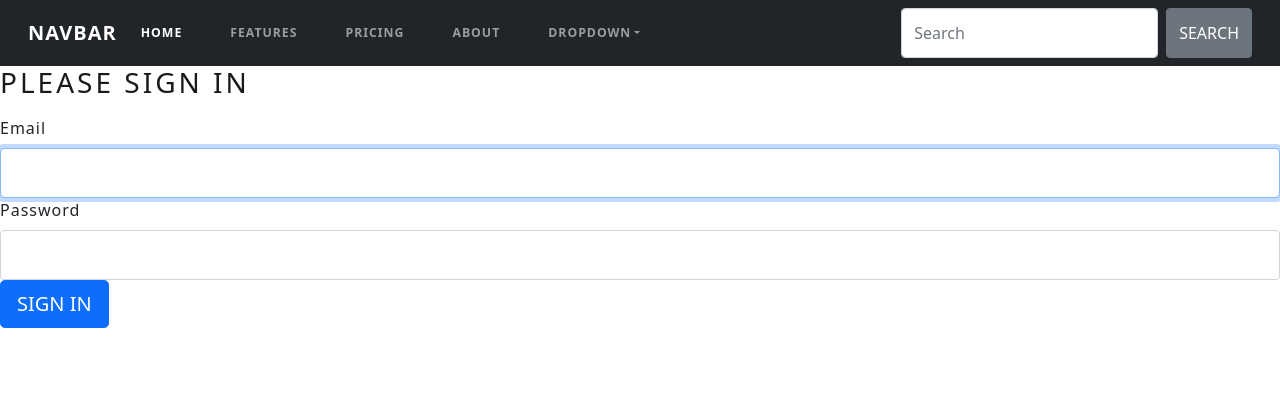
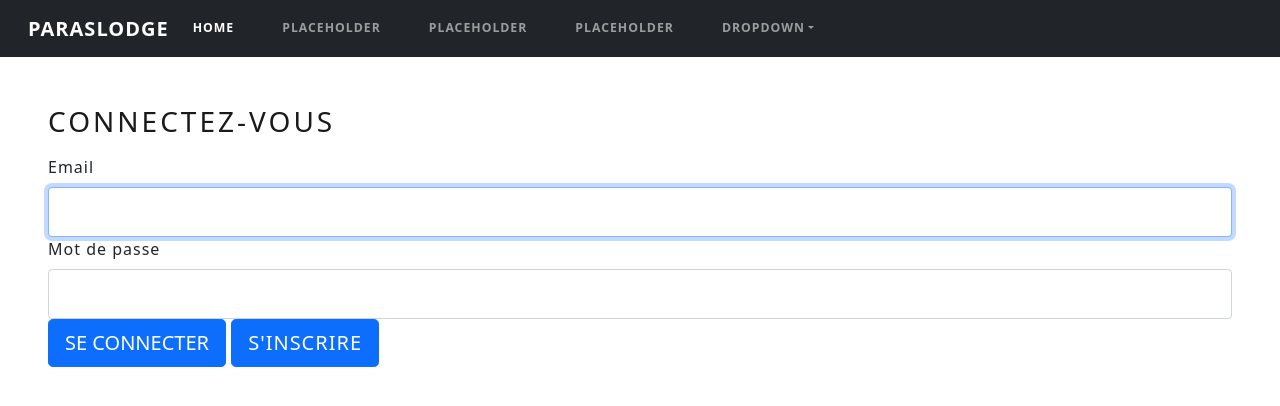
Before and after one commit to rayanSalhi/ProjectHotel, a Symfony app: template templates/security/login.html.twig in a window 1280 px wide. Shown: the top 406 px of the page. Run offline with Twig, Linux system fonts and the light colour scheme; the template is opened without the code that fills it, so the values that code supplies are empty; some libraries are stand-ins or nearby versions.

Commit message:
travail sur la vue et redirection

```diff
--- a/src/Form/RegistrationFormType.php
+++ b/src/Form/RegistrationFormType.php
@@ -24,7 +24,7 @@ class RegistrationFormType extends AbstractType
     {
         $builder
 
-            ->add('FirstName', TextType::class, [
+            ->add('LastName', TextType::class, [
                 'label' => 'Votre nom',
                 'constraints' => new Length([
                     'min' => 2,
@@ -35,7 +35,7 @@ class RegistrationFormType extends AbstractType
                 ]
             ])
 
-            ->add('LastName', TextType::class, [
+            ->add('FirstName', TextType::class, [
                 'label' => 'Votre prénom',
                 'constraints' => new Length([
                     'min' => 2,
--- a/templates/base.html.twig
+++ b/templates/base.html.twig
@@ -20,8 +20,52 @@
 		{% endblock %}
 	</head>
 	<body>
-		{% block body %}
-		{% endblock %}
+
+
+		{% if block ('nav') is defined %}
+			<nav class="navbar navbar-expand-lg navbar-dark bg-dark">
+				<div class="container-fluid">
+					<a class="navbar-brand" href="{{ path('home')}}">ParasLodge</a>
+					<button class="navbar-toggler" type="button" data-bs-toggle="collapse" data-bs-target="#navbarColor02" aria-controls="navbarColor02" aria-expanded="false" aria-label="Toggle navigation">
+						<span class="navbar-toggler-icon"></span>
+					</button>
+					<div class="collapse navbar-collapse" id="navbarColor02">
+						<ul class="navbar-nav me-auto">
+							<li class="nav-item">
+								<a class="nav-link active" href="#">Home
+									<span class="visually-hidden">(current)</span>
+								</a>
+							</li>
+							<li class="nav-item">
+								<a class="nav-link" href="#">placeholder</a>
+							</li>
+							<li class="nav-item">
+								<a class="nav-link" href="#">placeholder</a>
+							</li>
+							<li class="nav-item">
+								<a class="nav-link" href="#">placeholder</a>
+							</li>
+							<li class="nav-item dropdown">
+								<a class="nav-link dropdown-toggle" data-bs-toggle="dropdown" href="#" role="button" aria-haspopup="true" aria-expanded="false">Dropdown</a>
+								<div class="dropdown-menu">
+									<a class="dropdown-item" href="#">placeholder</a>
+									<a class="dropdown-item" href="#">placeholder</a>
+									<a class="dropdown-item" href="#">placeholder</a>
+									<div class="dropdown-divider"></div>
+									<a class="dropdown-item" href="#">placeholder</a>
+								</div>
+							</li>
+						</ul>
+						{# <form class="d-flex">
+							<input class="form-control me-sm-2" type="text" placeholder="Search">
+							<button class="btn btn-secondary my-2 my-sm-0" type="submit">Search</button>
+						</form> #}
+					</div>
+				</div>
+			</nav>
+		{% endif %}
+
+		{% block body %}{% endblock %}
 		<script src="https://cdn.jsdelivr.net/npm/bootstrap@5.0.2/dist/js/bootstrap.bundle.min.js" integrity="sha384-MrcW6ZMFYlzcLA8Nl+NtUVF0sA7MsXsP1UyJoMp4YLEuNSfAP+JcXn/tWtIaxVXM" crossorigin="anonymous"></script>
 	</body>
-</html>
+</html></body></html>
--- a/templates/security/login.html.twig
+++ b/templates/security/login.html.twig
@@ -4,48 +4,11 @@
 {% endblock %}
 
 {% block body %}
-	<nav class="navbar navbar-expand-lg navbar-dark bg-dark">
-		<div class="container-fluid">
-			<a class="navbar-brand" href="#">Navbar</a>
-			<button class="navbar-toggler" type="button" data-bs-toggle="collapse" data-bs-target="#navbarColor02" aria-controls="navbarColor02" aria-expanded="false" aria-label="Toggle navigation">
-				<span class="navbar-toggler-icon"></span>
-			</button>
-			<div class="collapse navbar-collapse" id="navbarColor02">
-				<ul class="navbar-nav me-auto">
-					<li class="nav-item">
-						<a class="nav-link active" href="#">Home
-							<span class="visually-hidden">(current)</span>
-						</a>
-					</li>
-					<li class="nav-item">
-						<a class="nav-link" href="#">Features</a>
-					</li>
-					<li class="nav-item">
-						<a class="nav-link" href="#">Pricing</a>
-					</li>
-					<li class="nav-item">
-						<a class="nav-link" href="#">About</a>
-					</li>
-					<li class="nav-item dropdown">
-						<a class="nav-link dropdown-toggle" data-bs-toggle="dropdown" href="#" role="button" aria-haspopup="true" aria-expanded="false">Dropdown</a>
-						<div class="dropdown-menu">
-							<a class="dropdown-item" href="#">Action</a>
-							<a class="dropdown-item" href="#">Another action</a>
-							<a class="dropdown-item" href="#">Something else here</a>
-							<div class="dropdown-divider"></div>
-							<a class="dropdown-item" href="#">Separated link</a>
-						</div>
-					</li>
-				</ul>
-				<form class="d-flex">
-					<input class="form-control me-sm-2" type="text" placeholder="Search">
-					<button class="btn btn-secondary my-2 my-sm-0" type="submit">Search</button>
-				</form>
-			</div>
-		</div>
-	</nav>
+	{% block nav %}{% endblock %}
 
-	<form method="post">
+
+
+	<form method="post" class='m-5'>
 		{% if error %}
 			<div class="alert alert-danger">{{ error.messageKey|trans(error.messageData, 'security') }}</div>
 		{% endif %}
@@ -58,10 +21,10 @@
 			</div>
 		{% endif %}
 
-		<h1 class="h3 mb-3 font-weight-normal">Please sign in</h1>
+		<h1 class="h3 mb-3 font-weight-normal">Connectez-vous</h1>
 		<label for="inputEmail">Email</label>
 		<input type="email" value="{{ last_username }}" name="email" id="inputEmail" class="form-control" autocomplete="email" required autofocus>
-		<label for="inputPassword">Password</label>
+		<label for="inputPassword">Mot de passe</label>
 		<input type="password" name="password" id="inputPassword" class="form-control" autocomplete="current-password" required>
 
 		<input
@@ -79,7 +42,10 @@
         #}
 
 		<button class="btn btn-lg btn-primary" type="submit">
-			Sign in
+			Se connecter
+		</button>
+        <a href="{{ path('app_register') }}" <button class="btn btn-lg btn-primary" type="button">
+			s'inscrire
 		</button>
 	</form>
 {% endblock %}
```
Also changed, not shown: templates/home/index.html.twig (+4 -58 lines), templates/registration/register.html.twig (+6 -4 lines). Lines whose indentation alone changed are shown as unchanged.
